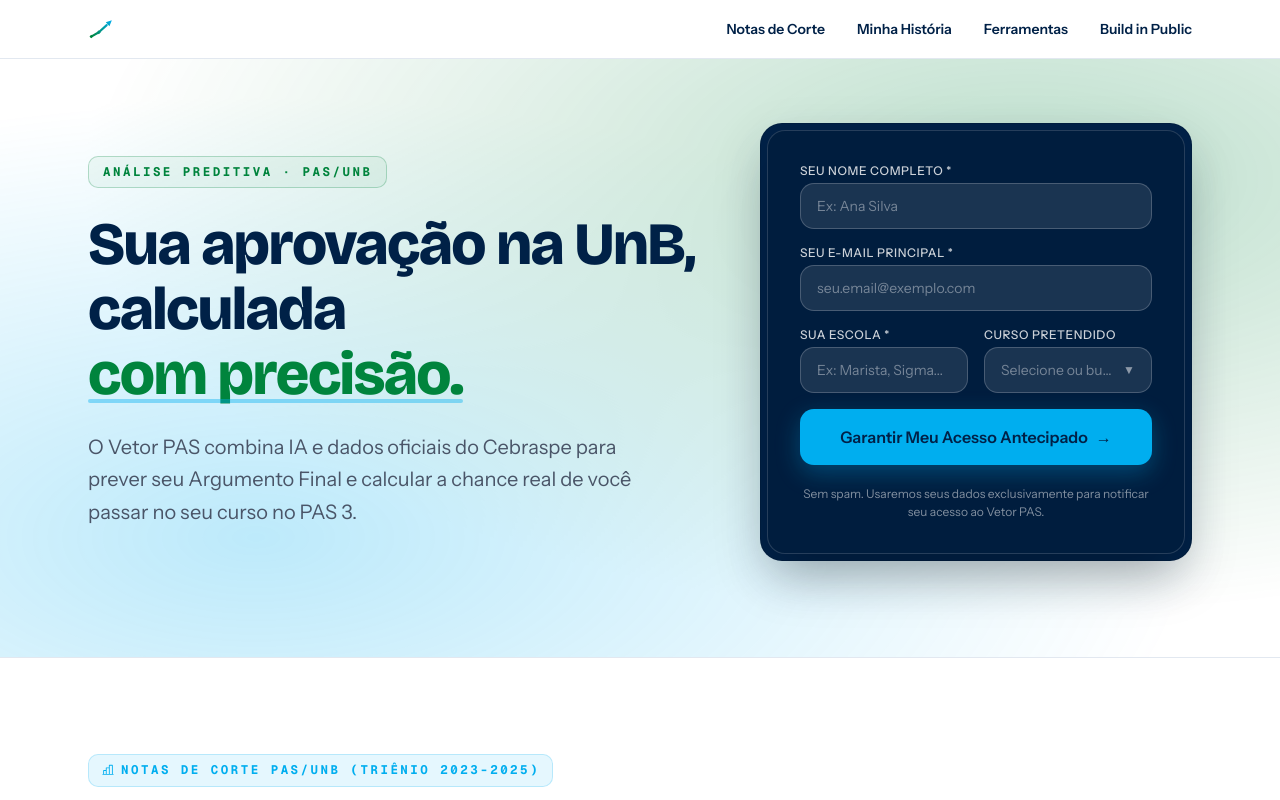
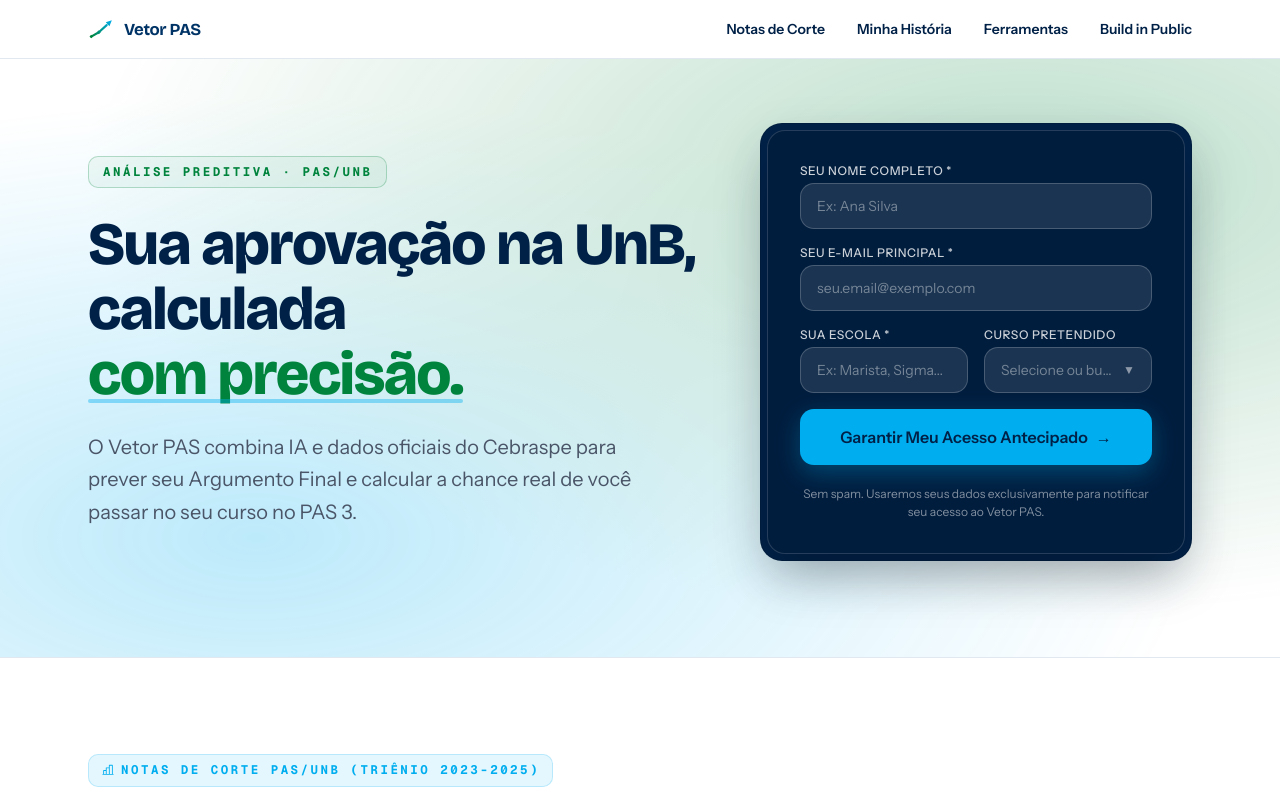
Before and after one commit to luizhtmoreira/Analise-Preditiva-PAS, a Next.js app in the folder landing-page/: page / in a window 1280 px wide. Shown: the top 800 px of the page. Built offline with nearby package versions, Linux system fonts and the light colour scheme.

Commit message:
style: set navbar brandmark text color to dark for visibility

```diff
--- a/landing-page/components/public/landing/LandingPage.tsx
+++ b/landing-page/components/public/landing/LandingPage.tsx
@@ -120,7 +120,7 @@
       {/* ============ STICKY NAVBAR ============ */}
       <nav className="sticky top-0 z-50 w-full backdrop-blur-md bg-white/95 border-b border-[#E2E8F0] transition-all duration-300">
         <div className="max-w-6xl mx-auto flex items-center justify-between px-6 py-4 relative">
-          <BrandMark />
+          <BrandMark light={false} />
 
           {/* Desktop Menu Links */}
           <div className="hidden md:flex items-center gap-8 text-sm font-semibold text-[#002147]">
```
